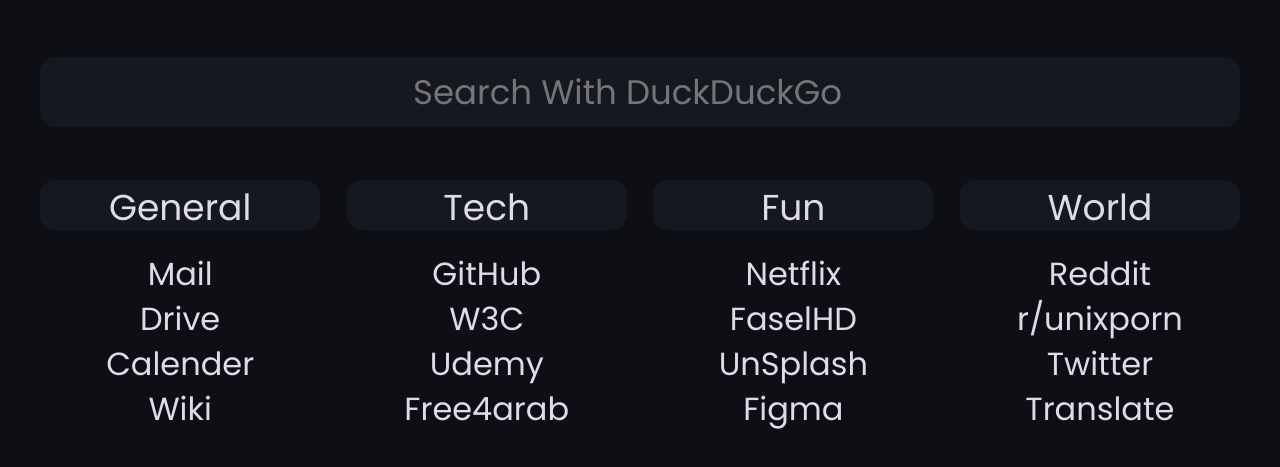
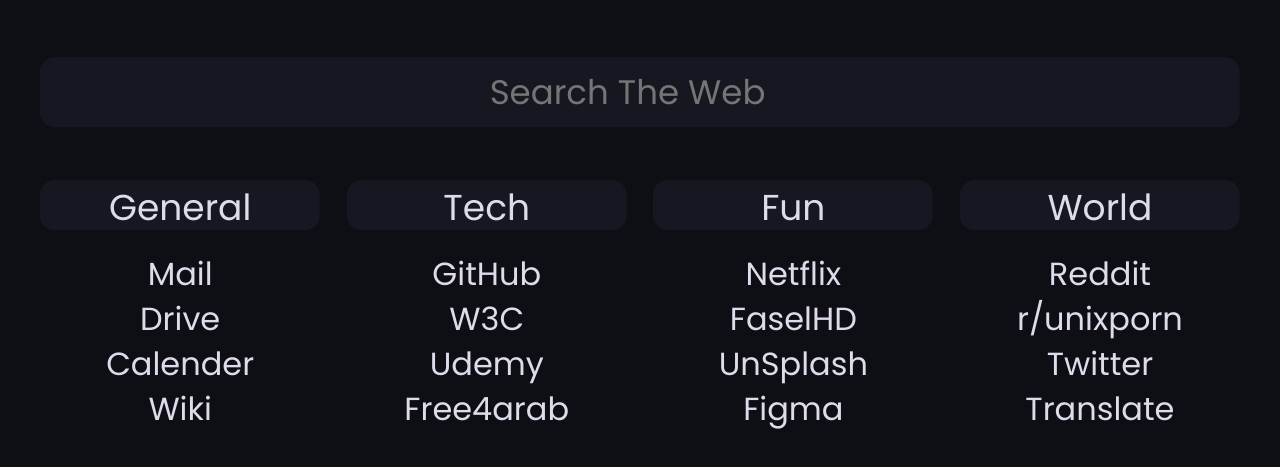
Before and after one commit to mahmoudk1000/startpage, a browser extension: page index.html in a window 1280 px wide. Shown: the part 247-714 px from the top of the page. Drawn offline with Linux system fonts and the light colour scheme.

Commit message:
new search placegolder

```diff
--- a/index.html
+++ b/index.html
@@ -27,7 +27,7 @@
     </div>
     <form id="form" role="search">
         <div class="middle">
-            <input class="url" type="search" id="query" name="q" placeholder="Search With DuckDuckGo">
+            <input class="url" type="search" id="query" name="q" placeholder="Search The Web">
         </div>
     </form>
     <div class="bookmarks">
```
